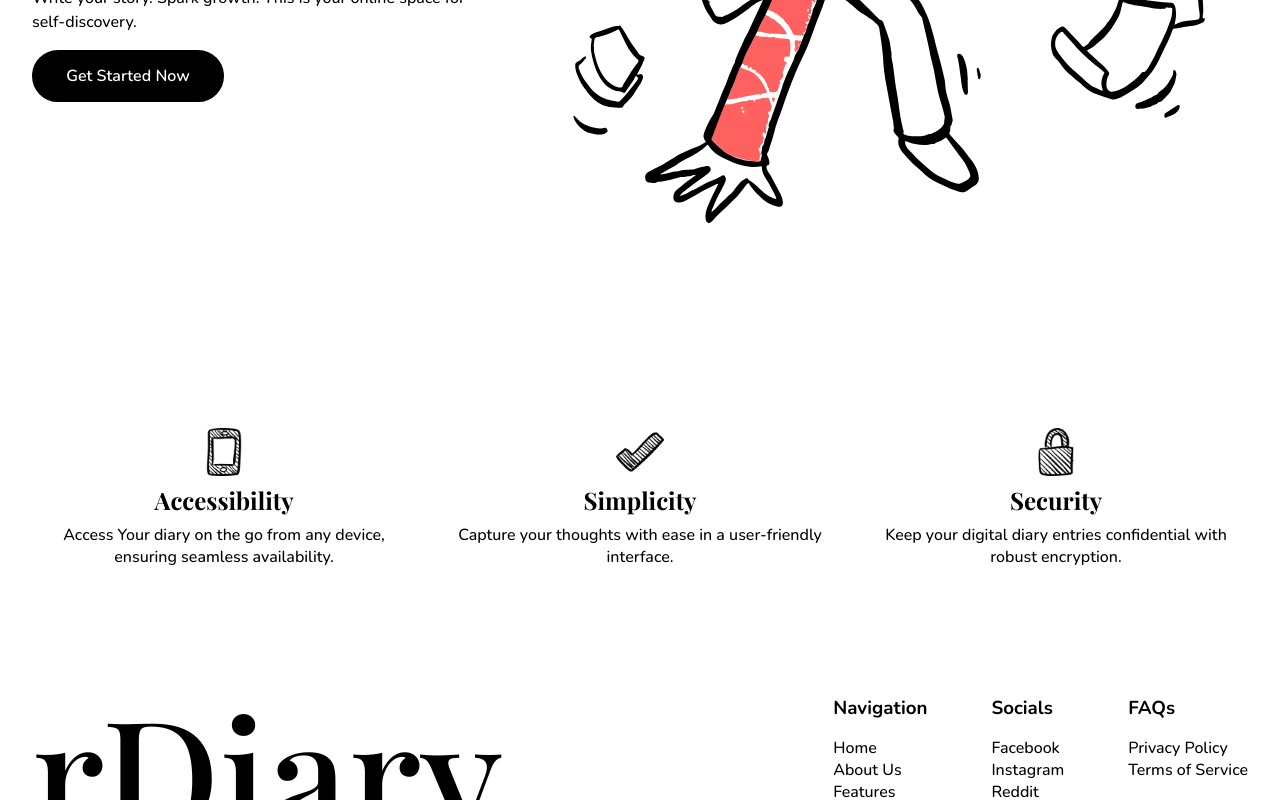
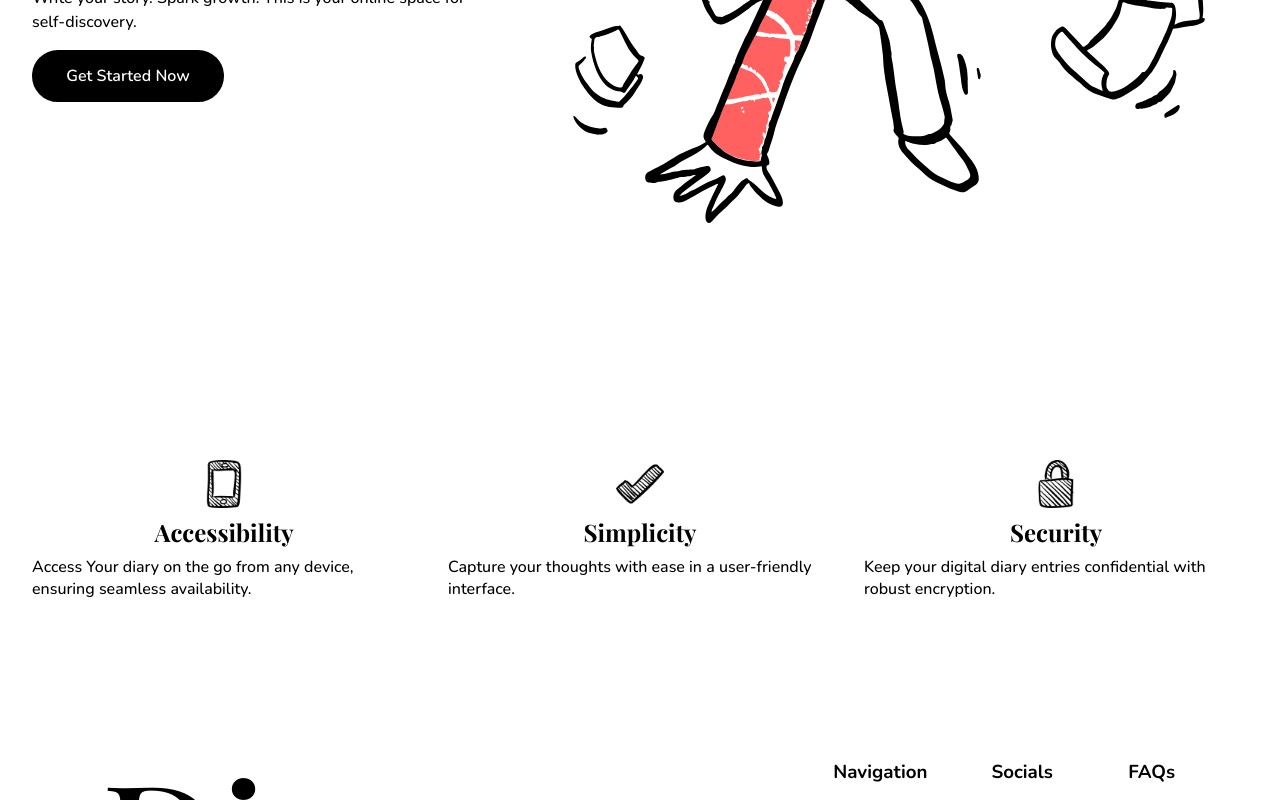
Before and after one commit to rckash/rDiary, a React (Vite) app: page / in a window 1280 px wide. Shown: the part 436-1236 px from the top of the page. Built offline with nearby package versions, Linux system fonts and the light colour scheme; a web font is replaced by a local one.

Commit message:
Change text align for p element for readability

```diff
--- a/src/components/Features/Features.css
+++ b/src/components/Features/Features.css
@@ -4,7 +4,7 @@
     gap: 2rem;
     justify-content: space-between;
     align-items: center;
-    margin: 4rem 2rem;
+    margin: 6rem 2rem;
 }
 
 .features-section div {
@@ -24,5 +24,5 @@
 }
 
 .features-section p {
-    text-align: center;
+    text-align: left;
 }
```
